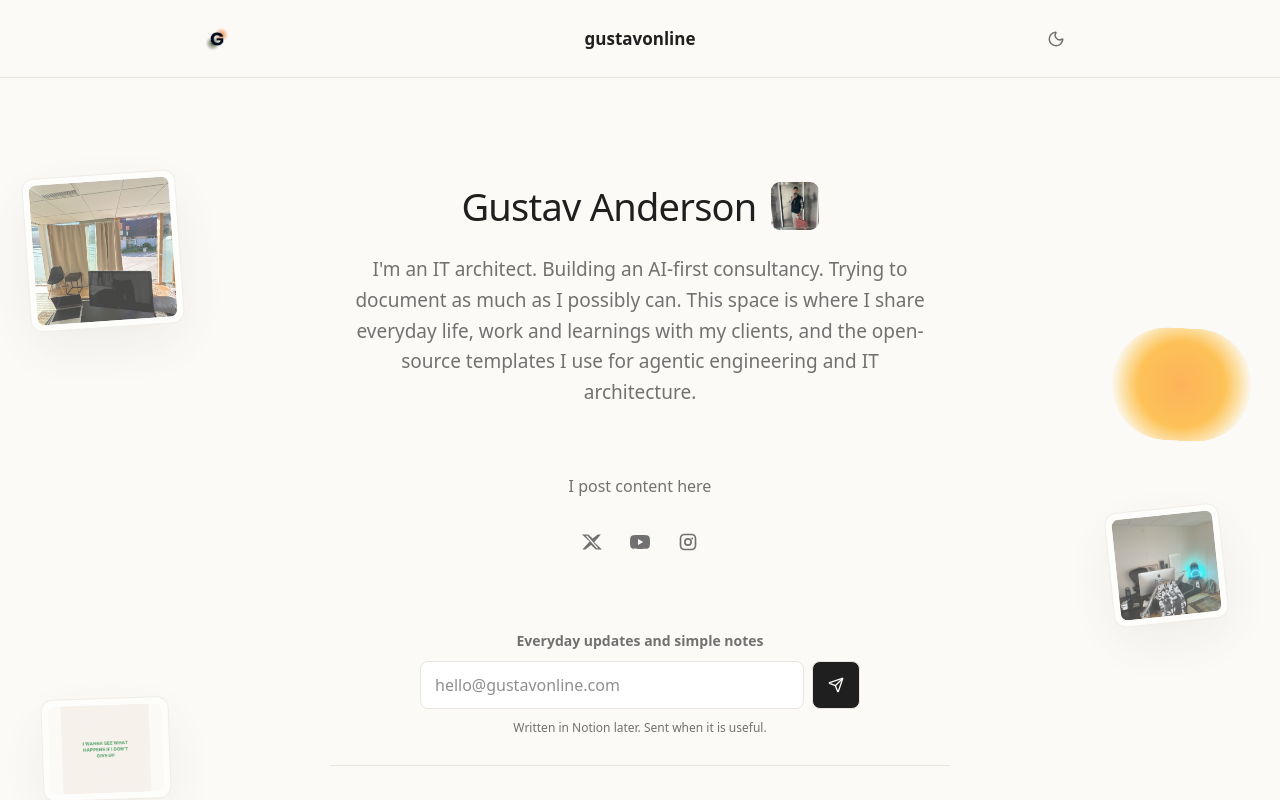
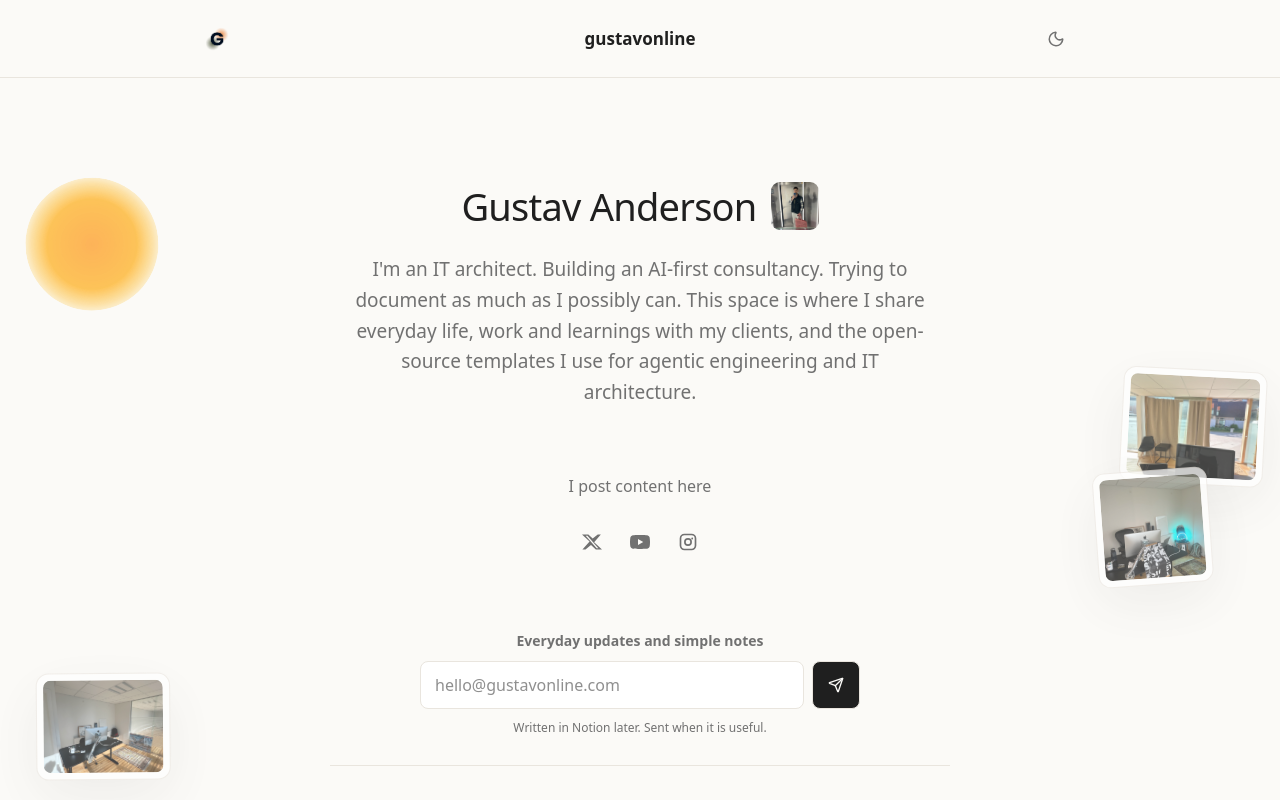
Before and after one commit to gustavonline/gustavonline-website, a React (Vite) app: page / in a window 1280 px wide. Shown: the top 800 px of the page. Built offline with nearby package versions, Linux system fonts and the light colour scheme; no server answers.

Commit message:
Vary floating card spacing

```diff
--- a/src/routes/App.tsx
+++ b/src/routes/App.tsx
@@ -1,17 +1,27 @@
 import { useQuery } from "@tanstack/react-query";
 import { Moon, Send, Sun } from "lucide-react";
-import type { FormEvent } from "react";
+import type { CSSProperties, FormEvent } from "react";
 import { useEffect, useState } from "react";
 
 import { actionLinks, footerSocialLinks, site, socialLinks, staticWriting } from "../site-data";
 import { fetchWriting, submitNewsletterSignup } from "../services/content";
 
+type FloatingCard = (typeof site.floatingCards)[number];
+type FloatingCardView = FloatingCard & {
+  motion: {
+    rotation: string;
+    scale: string;
+    x: string;
+    y: string;
+  };
+};
+
 export function App() {
   const [theme, setTheme] = useState<"light" | "dark">(() => {
     return localStorage.getItem(site.themeStorageKey) === "dark" ? "dark" : "light";
   });
-  const [floatingCards] = useState(() => shuffleCards(site.floatingCards));
-  const [selectedCard, setSelectedCard] = useState<(typeof site.floatingCards)[number] | null>(null);
+  const [floatingCards] = useState(() => createFloatingCards(site.floatingCards));
+  const [selectedCard, setSelectedCard] = useState<FloatingCard | null>(null);
   const writingQuery = useQuery({
     queryKey: ["writing"],
     queryFn: fetchWriting,
@@ -86,8 +96,8 @@ function FloatingCards({
   cards,
   onSelect,
 }: {
-  cards: typeof site.floatingCards;
-  onSelect: (card: (typeof site.floatingCards)[number]) => void;
+  cards: FloatingCardView[];
+  onSelect: (card: FloatingCard) => void;
 }) {
   return (
     <div className="floating-card-layer" aria-label="Portfolio image cards">
@@ -96,6 +106,12 @@ function FloatingCards({
           className={`floating-card floating-card-${floatingCardSlots[index % floatingCardSlots.length]} floating-card-kind-${card.variant}`}
           key={card.src}
           onClick={() => onSelect(card)}
+          style={{
+            "--float-rotate": card.motion.rotation,
+            "--float-scale": card.motion.scale,
+            "--float-x": card.motion.x,
+            "--float-y": card.motion.y,
+          } as CSSProperties}
           type="button"
         >
           <img src={card.src} alt={card.alt} />
@@ -105,7 +121,7 @@ function FloatingCards({
   );
 }
 
-function shuffleCards(cards: typeof site.floatingCards) {
+function createFloatingCards(cards: typeof site.floatingCards): FloatingCardView[] {
   const shuffled = [...cards];
 
   for (let index = shuffled.length - 1; index > 0; index -= 1) {
@@ -113,14 +129,26 @@ function shuffleCards(cards: typeof site.floatingCards) {
     [shuffled[index], shuffled[nextIndex]] = [shuffled[nextIndex], shuffled[index]];
   }
 
-  return shuffled;
+  return shuffled.map((card) => ({
+    ...card,
+    motion: {
+      rotation: `${randomBetween(-3, 3)}deg`,
+      scale: randomBetween(0.92, 1.08).toFixed(2),
+      x: `${randomBetween(-16, 16)}px`,
+      y: `${randomBetween(-58, 58)}px`,
+    },
+  }));
+}
+
+function randomBetween(min: number, max: number) {
+  return Math.random() * (max - min) + min;
 }
 
 function ImageModal({
   card,
   onClose,
 }: {
-  card: (typeof site.floatingCards)[number];
+  card: FloatingCard;
   onClose: () => void;
 }) {
   useEffect(() => {
--- a/src/styles.css
+++ b/src/styles.css
@@ -117,11 +117,14 @@ input {
   left: max(26px, calc(50vw - 690px));
   width: clamp(116px, 12vw, 176px);
   aspect-ratio: 1;
-  transform: rotate(-4deg);
+  --slot-rotate: -4deg;
+  transform: translate(var(--float-x, 0), var(--float-y, 0)) rotate(calc(var(--slot-rotate) + var(--float-rotate, 0deg)))
+    scale(var(--float-scale, 1));
 }
 
 .floating-card-slot-a:hover {
-  transform: rotate(-2deg) translateY(-4px);
+  transform: translate(var(--float-x, 0), calc(var(--float-y, 0) - 4px))
+    rotate(calc(var(--slot-rotate) + var(--float-rotate, 0deg) + 2deg)) scale(var(--float-scale, 1));
 }
 
 .floating-card-slot-b {
@@ -129,11 +132,14 @@ input {
   right: max(28px, calc(50vw - 700px));
   width: clamp(116px, 11vw, 166px);
   aspect-ratio: 5 / 4;
-  transform: rotate(3deg);
+  --slot-rotate: 3deg;
+  transform: translate(var(--float-x, 0), var(--float-y, 0)) rotate(calc(var(--slot-rotate) + var(--float-rotate, 0deg)))
+    scale(var(--float-scale, 1));
 }
 
 .floating-card-slot-b:hover {
-  transform: rotate(1deg) translateY(-4px);
+  transform: translate(var(--float-x, 0), calc(var(--float-y, 0) - 4px))
+    rotate(calc(var(--slot-rotate) + var(--float-rotate, 0deg) - 2deg)) scale(var(--float-scale, 1));
 }
 
 .floating-card-slot-c {
@@ -141,11 +147,14 @@ input {
   right: max(56px, calc(50vw - 710px));
   width: clamp(92px, 9vw, 136px);
   aspect-ratio: 1;
-  transform: rotate(-6deg);
+  --slot-rotate: -6deg;
+  transform: translate(var(--float-x, 0), var(--float-y, 0)) rotate(calc(var(--slot-rotate) + var(--float-rotate, 0deg)))
+    scale(var(--float-scale, 1));
 }
 
 .floating-card-slot-c:hover {
-  transform: rotate(-3deg) translateY(-4px);
+  transform: translate(var(--float-x, 0), calc(var(--float-y, 0) - 4px))
+    rotate(calc(var(--slot-rotate) + var(--float-rotate, 0deg) + 3deg)) scale(var(--float-scale, 1));
 }
 
 .floating-card-slot-d {
@@ -153,11 +162,14 @@ input {
   left: max(42px, calc(50vw - 640px));
   width: clamp(116px, 10vw, 154px);
   aspect-ratio: 5 / 4;
-  transform: rotate(-2deg);
+  --slot-rotate: -2deg;
+  transform: translate(var(--float-x, 0), var(--float-y, 0)) rotate(calc(var(--slot-rotate) + var(--float-rotate, 0deg)))
+    scale(var(--float-scale, 1));
 }
 
 .floating-card-slot-d:hover {
-  transform: rotate(0deg) translateY(-4px);
+  transform: translate(var(--float-x, 0), calc(var(--float-y, 0) - 4px))
+    rotate(calc(var(--slot-rotate) + var(--float-rotate, 0deg) + 2deg)) scale(var(--float-scale, 1));
 }
 
 .floating-card-slot-e {
@@ -165,11 +177,14 @@ input {
   left: max(30px, calc(50vw - 630px));
   width: clamp(148px, 14vw, 204px);
   aspect-ratio: 16 / 9;
-  transform: rotate(2deg);
+  --slot-rotate: 2deg;
+  transform: translate(var(--float-x, 0), var(--float-y, 0)) rotate(calc(var(--slot-rotate) + var(--float-rotate, 0deg)))
+    scale(var(--float-scale, 1));
 }
 
 .floating-card-slot-e:hover {
-  transform: rotate(0deg) translateY(-4px);
+  transform: translate(var(--float-x, 0), calc(var(--float-y, 0) - 4px))
+    rotate(calc(var(--slot-rotate) + var(--float-rotate, 0deg) - 2deg)) scale(var(--float-scale, 1));
 }
 
 .floating-card-slot-f {
@@ -177,19 +192,25 @@ input {
   right: max(46px, calc(50vw - 690px));
   width: clamp(104px, 10vw, 148px);
   aspect-ratio: 4 / 5;
-  transform: rotate(4deg);
+  --slot-rotate: 4deg;
+  transform: translate(var(--float-x, 0), var(--float-y, 0)) rotate(calc(var(--slot-rotate) + var(--float-rotate, 0deg)))
+    scale(var(--float-scale, 1));
 }
 
 .floating-card-slot-f:hover {
-  transform: rotate(2deg) translateY(-4px);
+  transform: translate(var(--float-x, 0), calc(var(--float-y, 0) - 4px))
+    rotate(calc(var(--slot-rotate) + var(--float-rotate, 0deg) - 2deg)) scale(var(--float-scale, 1));
 }
 
 .floating-card-kind-gradient {
+  width: clamp(104px, 10vw, 148px);
+  aspect-ratio: 1;
   border-radius: 999px;
   border: 0;
   background: transparent;
   box-shadow: none;
   opacity: 0.64;
+  overflow: visible;
   padding: 0;
   -webkit-mask-image: radial-gradient(circle, #000 0 48%, rgba(0, 0, 0, 0.52) 64%, transparent 78%);
   mask-image: radial-gradient(circle, #000 0 48%, rgba(0, 0, 0, 0.52) 64%, transparent 78%);
```
